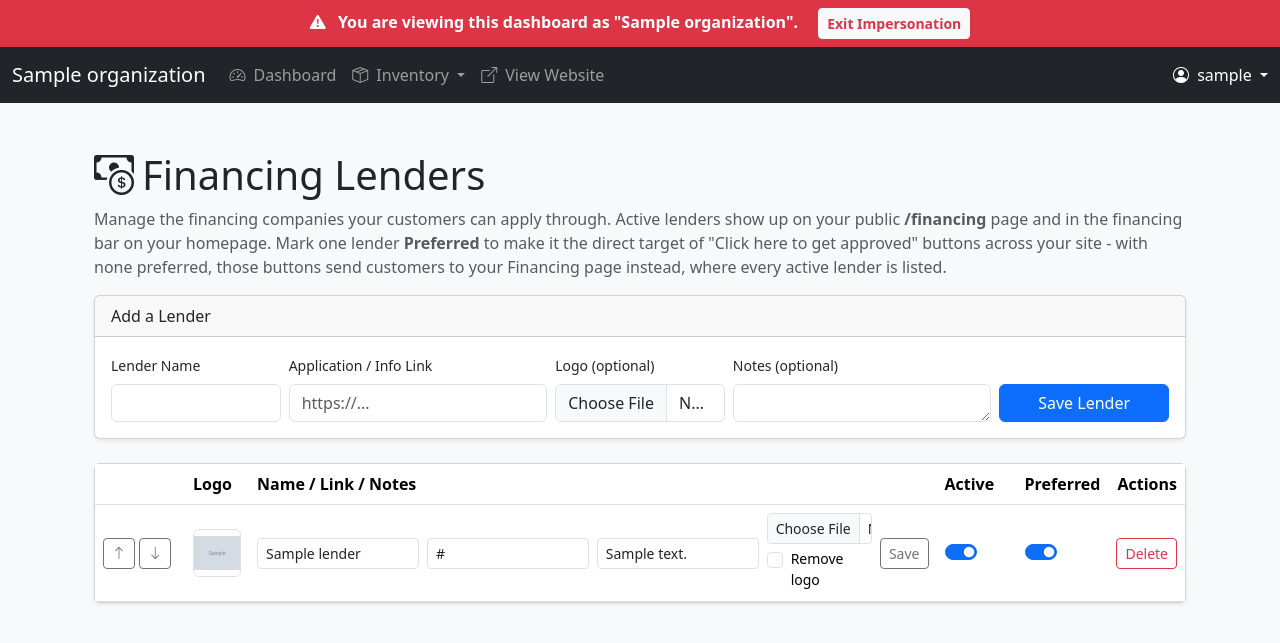
After one commit to krp2203/Power_Equipment_SaaS, a Flask app: page /settings/financing in a window 1280 px wide. The commit adds this page. Shown: the top 643 px of the page. Run offline with Flask 3, Linux system fonts and the light colour scheme; a user stored in the database is signed in; tables that the repository leaves empty hold one stand-in row (values such as "Sample post"); grey boxes marked "Sample" are stand-in pictures; some libraries are stand-ins or nearby versions.

Commit message:
Add dealer-managed financing lenders: homepage bar, page, and CTAs
Dealers use multiple financing companies for large purchases depending
on ticket price and customer credit, and the roster changes over time
(e.g. TD Retail is gone, Wells Fargo and Vibrant are new) - so this is
a fully dealer-editable list rather than anything hardcoded.

New FinancingLender model (app/core/models.py) with the usual dealer-
list shape (name, link, logo, optional note, active toggle, reorder),
managed under Settings > Financing Lenders - CRUD routes mirror the
existing DealerService pattern, logo upload mirrors ManufacturerBrand.
One lender per org can additionally be marked "Preferred" (exclusive,
same clear-others-then-set convention as
purchasing.set_primary_vendor_manufacturer) - this is the direct target
for every "Click here to get approved" CTA; with none preferred, those
CTAs fall back to a new public /financing page listing every active
lender instead.

Public surfaces, all driven by one GET /api/v1/financing response so
they always agree with each other:
- A financing bar on the homepage, between the ad carousel and
  Featured Inventory, showing only active lenders - "Flexible
  Financing Available" stays centered with lenders filling in evenly
  on both sides as they're added.
- The /financing page itself.
- A "Financing" nav link, shown only when at least one lender is
  active (same conditional pattern as the existing Brands dropdown).
- "Click here to get approved" buttons on the inventory detail page
  and each Featured Inventory card.
- A "Send & Apply" button in the Request-a-Quote modal (equipment
  requests only, not rentals) - submits the quote exactly as before
  and additionally opens the financing destination in a new tab.

Requires a migration for the new financing_lender table (flask db
migrate / flask db upgrade per deploy-prod.md) - not included here
since migrations/ isn't tracked in this repo. Autogenerate will likely
again surface the same unrelated organization.custom_domain drift seen
on every migration so far this session - worth stripping that out of
the generated file same as before, unless intentionally fixing it too.

Verified on dev: 19-step backend test (CRUD, exclusive-preferred
logic, active/inactive filtering, per-org isolation, reorder), clean
frontend rebuild with no TypeScript errors, and manual click-through.

Co-Authored-By: Claude Sonnet 5 <noreply@anthropic.com>

```diff
--- a/app/modules/settings/forms.py
+++ b/app/modules/settings/forms.py
@@ -100,3 +100,12 @@ class ServiceForm(FlaskForm):
     allow_web_scheduling = BooleanField('Allow Web Scheduling', default=False,
         description="Shows \"Request This Service\" instead of \"Call to Schedule\" on your site.")
     submit = SubmitField('Save Service')
+
+class FinancingLenderForm(FlaskForm):
+    name = StringField('Lender Name', validators=[DataRequired(), Length(max=150)])
+    url = StringField('Application / Info Link', validators=[DataRequired(), Length(max=500)],
+        description="Where customers go to apply, e.g. a prequalification link.")
+    logo = FileField('Logo (optional)', validators=[FileAllowed(['jpg', 'jpeg', 'png', 'webp', 'gif'], 'Images only!')])
+    description = TextAreaField('Notes (optional)', validators=[Optional(), Length(max=2000)],
+        description="e.g. \"Best for purchases $20k and up\" - shown on the Financing page to help customers pick.")
+    submit = SubmitField('Save Lender')
--- a/app/modules/settings/routes.py
+++ b/app/modules/settings/routes.py
@@ -6,7 +6,7 @@ import os
 from app.core.extensions import db
 from app.core.models import User
 from . import settings_bp
-from .forms import OrganizationSettingsForm, AddUserForm, EditUserForm, MarkupTierForm, ServiceForm
+from .forms import OrganizationSettingsForm, AddUserForm, EditUserForm, MarkupTierForm, ServiceForm, FinancingLenderForm
 from itsdangerous import URLSafeSerializer
 from app.core.multitenancy import global_tenant_bypass
 from sqlalchemy.orm.attributes import flag_modified
@@ -1055,6 +1055,154 @@ def seed_services():
     return redirect(url_for('settings.services'))
 
 
+# ====== FINANCING LENDERS ======
+
+@settings_bp.route('/settings/financing', methods=['GET'])
+@login_required
+def financing():
+    from app.core.models import FinancingLender
+    org = g.current_org
+    if not org:
+        flash("No organization context found.", "danger")
+        return redirect(url_for('main.index'))
+
+    items = (FinancingLender.query.filter_by(organization_id=org.id)
+             .order_by(FinancingLender.sort_order, FinancingLender.id).all())
+    form = FinancingLenderForm()
+    return render_template('settings/financing.html', lenders=items, form=form)
+
+
+@settings_bp.route('/settings/financing/add', methods=['POST'])
+@login_required
+def add_financing_lender():
+    from app.core.models import FinancingLender
+    from sqlalchemy import func as sa_func
+    org = g.current_org
+    form = FinancingLenderForm()
+
+    if form.validate_on_submit():
+        max_sort = db.session.query(sa_func.max(FinancingLender.sort_order)).filter_by(
+            organization_id=org.id).scalar() or 0
+        lender = FinancingLender(
+            organization_id=org.id,
+            name=form.name.data,
+            url=form.url.data,
+            description=form.description.data,
+            sort_order=max_sort + 1,
+        )
+        if form.logo.data:
+            try:
+                lender.logo_url = save_image_upload(form.logo.data, 'financing', org.id)
+            except UploadError as e:
+                flash(str(e), "danger")
+                return redirect(url_for('settings.financing'))
+        db.session.add(lender)
+        db.session.commit()
+        flash("Lender added.", "success")
+    else:
+        _flash_form_errors(form)
+
+    return redirect(url_for('settings.financing'))
+
+
+@settings_bp.route('/settings/financing/<int:lender_id>/edit', methods=['POST'])
+@login_required
+def edit_financing_lender(lender_id):
+    from app.core.models import FinancingLender
+    org = g.current_org
+    lender = FinancingLender.query.filter_by(id=lender_id, organization_id=org.id).first_or_404()
+    form = FinancingLenderForm()
+
+    if form.validate_on_submit():
+        lender.name = form.name.data
+        lender.url = form.url.data
+        lender.description = form.description.data
+        if form.logo.data:
+            try:
+                lender.logo_url = save_image_upload(form.logo.data, 'financing', org.id)
+            except UploadError as e:
+                flash(str(e), "danger")
+                return redirect(url_for('settings.financing'))
+        elif request.form.get('remove_logo'):
+            lender.logo_url = None
+        db.session.commit()
+        flash("Lender updated.", "success")
+    else:
+        _flash_form_errors(form)
+
+    return redirect(url_for('settings.financing'))
+
+
+@settings_bp.route('/settings/financing/<int:lender_id>/delete', methods=['POST'])
+@login_required
+def delete_financing_lender(lender_id):
+    from app.core.models import FinancingLender
+    org = g.current_org
+    lender = FinancingLender.query.filter_by(id=lender_id, organization_id=org.id).first_or_404()
+    db.session.delete(lender)
+    db.session.commit()
+    flash("Lender removed.", "success")
+    return redirect(url_for('settings.financing'))
+
+
+@settings_bp.route('/settings/financing/<int:lender_id>/toggle-active', methods=['POST'])
+@login_required
+def toggle_financing_active(lender_id):
+    """AJAX: flip a single lender's active flag from the list."""
+    from app.core.models import FinancingLender
+    lender = FinancingLender.query.filter_by(id=lender_id, organization_id=g.current_org.id).first()
+    if not lender:
+        return jsonify({'error': 'Lender not found'}), 404
+    lender.is_active = not lender.is_active
+    db.session.commit()
+    return jsonify({'id': lender.id, 'is_active': lender.is_active})
+
+
+@settings_bp.route('/settings/financing/<int:lender_id>/toggle-preferred', methods=['POST'])
+@login_required
+def toggle_financing_preferred(lender_id):
+    """AJAX: exclusive "preferred" flag - at most one per org. Clicking the
+    already-preferred lender clears it back to "none chosen" (valid - CTAs
+    then fall back to the /financing page); clicking any other one clears
+    every other lender's flag first, same clear-others-then-set convention
+    as purchasing.set_primary_vendor_manufacturer."""
+    from app.core.models import FinancingLender
+    org_id = g.current_org.id
+    lender = FinancingLender.query.filter_by(id=lender_id, organization_id=org_id).first()
+    if not lender:
+        return jsonify({'error': 'Lender not found'}), 404
+
+    if lender.is_preferred:
+        lender.is_preferred = False
+    else:
+        for other in FinancingLender.query.filter_by(organization_id=org_id).all():
+            other.is_preferred = (other.id == lender.id)
+    db.session.commit()
+    return jsonify({'id': lender.id, 'is_preferred': lender.is_preferred})
+
+
+@settings_bp.route('/settings/financing/<int:lender_id>/move/<direction>', methods=['POST'])
+@login_required
+def move_financing_lender(lender_id, direction):
+    from app.core.models import FinancingLender
+    org = g.current_org
+    lender = FinancingLender.query.filter_by(id=lender_id, organization_id=org.id).first_or_404()
+
+    items = (FinancingLender.query.filter_by(organization_id=org.id)
+             .order_by(FinancingLender.sort_order, FinancingLender.id).all())
+    idx = next((i for i, l in enumerate(items) if l.id == lender.id), None)
+    if idx is None:
+        return redirect(url_for('settings.financing'))
+
+    swap_idx = idx - 1 if direction == 'up' else idx + 1 if direction == 'down' else None
+    if swap_idx is not None and 0 <= swap_idx < len(items):
+        other = items[swap_idx]
+        lender.sort_order, other.sort_order = other.sort_order, lender.sort_order
+        db.session.commit()
+
+    return redirect(url_for('settings.financing'))
+
+
 # ====== HOURS OF OPERATION ======
 
 _DAYS = ['mon', 'tue', 'wed', 'thu', 'fri', 'sat', 'sun']
--- /dev/null
+++ b/app/modules/settings/templates/settings/financing.html
@@ -0,0 +1,166 @@
+{% extends "base.html" %}
+
+{% block title %}Financing Lenders{% endblock %}
+
+{% block content %}
+<div class="container py-4">
+    <h1><i class="bi bi-cash-coin me-2"></i>Financing Lenders</h1>
+    <p class="text-muted">
+        Manage the financing companies your customers can apply through. Active lenders show up on your
+        public <strong>/financing</strong> page and in the financing bar on your homepage. Mark one lender
+        <strong>Preferred</strong> to make it the direct target of "Click here to get approved" buttons across
+        your site - with none preferred, those buttons send customers to your Financing page instead, where
+        every active lender is listed.
+    </p>
+
+    <div class="card shadow-sm mb-4">
+        <div class="card-header">Add a Lender</div>
+        <div class="card-body">
+            <form method="POST" action="{{ url_for('settings.add_financing_lender') }}" enctype="multipart/form-data" class="row g-2 align-items-end">
+                {{ form.hidden_tag() }}
+                <div class="col-md-2">
+                    {{ form.name.label(class="form-label small") }}
+                    {{ form.name(class="form-control") }}
+                </div>
+                <div class="col-md-3">
+                    {{ form.url.label(class="form-label small") }}
+                    {{ form.url(class="form-control", placeholder="https://...") }}
+                </div>
+                <div class="col-md-2">
+                    {{ form.logo.label(class="form-label small") }}
+                    {{ form.logo(class="form-control") }}
+                </div>
+                <div class="col-md-3">
+                    {{ form.description.label(class="form-label small") }}
+                    {{ form.description(class="form-control", rows="1") }}
+                </div>
+                <div class="col-md-2">
+                    {{ form.submit(class="btn btn-primary w-100") }}
+                </div>
+            </form>
+        </div>
+    </div>
+
+    <div class="card shadow-sm">
+        <div class="card-body p-0">
+            <table class="table table-hover mb-0 align-middle">
+                <thead class="bg-light">
+                    <tr>
+                        <th style="width: 90px;"></th>
+                        <th style="width: 60px;">Logo</th>
+                        <th>Name / Link / Notes</th>
+                        <th style="width: 80px;">Active</th>
+                        <th style="width: 90px;">Preferred</th>
+                        <th class="text-end">Actions</th>
+                    </tr>
+                </thead>
+                <tbody>
+                    {% for lender in lenders %}
+                    <tr id="lender-row-{{ lender.id }}">
+                        <td>
+                            <form method="POST" action="{{ url_for('settings.move_financing_lender', lender_id=lender.id, direction='up') }}" class="d-inline">
+                                <input type="hidden" name="csrf_token" value="{{ csrf_token() }}" />
+                                <button type="submit" class="btn btn-sm btn-outline-secondary" title="Move up"><i class="bi bi-arrow-up"></i></button>
+                            </form>
+                            <form method="POST" action="{{ url_for('settings.move_financing_lender', lender_id=lender.id, direction='down') }}" class="d-inline">
+                                <input type="hidden" name="csrf_token" value="{{ csrf_token() }}" />
+                                <button type="submit" class="btn btn-sm btn-outline-secondary" title="Move down"><i class="bi bi-arrow-down"></i></button>
+                            </form>
+                        </td>
+                        <td>
+                            {% if lender.logo_url %}
+                            <img src="{{ lender.logo_url }}" alt="" class="rounded border" style="width: 48px; height: 48px; object-fit: contain;">
+                            {% else %}
+                            <div class="rounded border d-flex align-items-center justify-content-center text-muted bg-light" style="width: 48px; height: 48px;">
+                                <i class="bi bi-bank"></i>
+                            </div>
+                            {% endif %}
+                        </td>
+                        <td class="p-2">
+                            <form method="POST" action="{{ url_for('settings.edit_financing_lender', lender_id=lender.id) }}"
+                                enctype="multipart/form-data" class="row g-2 align-items-center">
+                                <input type="hidden" name="csrf_token" value="{{ csrf_token() }}" />
+                                <div class="col-md-3">
+                                    <input type="text" name="name" value="{{ lender.name }}" class="form-control form-control-sm">
+                                </div>
+                                <div class="col-md-3">
+                                    <input type="text" name="url" value="{{ lender.url }}" class="form-control form-control-sm">
+                                </div>
+                                <div class="col-md-3">
+                                    <input type="text" name="description" value="{{ lender.description or '' }}" placeholder="optional note" class="form-control form-control-sm">
+                                </div>
+                                <div class="col-md-2">
+                                    <input type="file" name="logo" accept="image/*" class="form-control form-control-sm">
+                                    {% if lender.logo_url %}
+                                    <div class="form-check mt-1">
+                                        <input type="checkbox" name="remove_logo" class="form-check-input" id="remove-logo-{{ lender.id }}">
+                                        <label class="form-check-label small" for="remove-logo-{{ lender.id }}">Remove logo</label>
+                                    </div>
+                                    {% endif %}
+                                </div>
+                                <div class="col-md-1">
+                                    <button type="submit" class="btn btn-sm btn-outline-secondary w-100">Save</button>
+                                </div>
+                            </form>
+                        </td>
+                        <td>
+                            <div class="form-check form-switch">
+                                <input type="checkbox" class="form-check-input lender-active-toggle"
+                                       data-lender-id="{{ lender.id }}" {% if lender.is_active %}checked{% endif %}>
+                            </div>
+                        </td>
+                        <td>
+                            <div class="form-check form-switch">
+                                <input type="checkbox" class="form-check-input lender-preferred-toggle"
+                                       data-lender-id="{{ lender.id }}" {% if lender.is_preferred %}checked{% endif %}>
+                            </div>
+                        </td>
+                        <td class="text-end">
+                            <form method="POST" action="{{ url_for('settings.delete_financing_lender', lender_id=lender.id) }}" class="d-inline"
+                                onsubmit="return confirm('Delete this lender?');">
+                                <input type="hidden" name="csrf_token" value="{{ csrf_token() }}" />
+                                <button type="submit" class="btn btn-sm btn-outline-danger">Delete</button>
+                            </form>
+                        </td>
+                    </tr>
+                    {% else %}
+                    <tr><td colspan="6" class="text-center text-muted py-4">No lenders yet &mdash; add one above.</td></tr>
+                    {% endfor %}
+                </tbody>
+            </table>
+        </div>
+    </div>
+</div>
+
+<script>
+function wireToggle(selector, urlPrefix, checkedField) {
+    document.querySelectorAll(selector).forEach(function (toggle) {
+        toggle.addEventListener('change', function () {
+            const lenderId = toggle.dataset.lenderId;
+            fetch(`${urlPrefix}/${lenderId}/toggle-${checkedField}`, {
+                method: 'POST',
+                headers: {'X-CSRFToken': '{{ csrf_token() }}'},
+            })
+            .then(res => res.json())
+            .then(data => {
+                if (data.error) {
+                    toggle.checked = !toggle.checked;
+                    return;
+                }
+                // Preferred is exclusive - uncheck every other row's switch
+                // when this one turns on, so the UI reflects the server
+                // state without a full page reload.
+                if (checkedField === 'preferred' && data.is_preferred) {
+                    document.querySelectorAll('.lender-preferred-toggle').forEach(function (other) {
+                        if (other !== toggle) other.checked = false;
+                    });
+                }
+            })
+            .catch(() => { toggle.checked = !toggle.checked; });
+        });
+    });
+}
+wireToggle('.lender-active-toggle', '/settings/financing', 'active');
+wireToggle('.lender-preferred-toggle', '/settings/financing', 'preferred');
+</script>
+{% endblock %}
--- a/app/templates/base.html
+++ b/app/templates/base.html
@@ -227,6 +227,8 @@
                                         class="bi bi-credit-card me-2"></i>Invoice Payment Options</a></li>
                             <li><a class="dropdown-item" href="{{ url_for('settings.services') }}"><i
                                         class="bi bi-tools me-2"></i>Service Manager</a></li>
+                            <li><a class="dropdown-item" href="{{ url_for('settings.financing') }}"><i
+                                        class="bi bi-cash-coin me-2"></i>Financing Lenders</a></li>
                             <li><a class="dropdown-item" href="{{ url_for('settings.hours_groups') }}"><i
                                         class="bi bi-clock me-2"></i>Hours of Operation</a></li>
                             {% endif %}
--- a/dealer_frontend_next/app/page.tsx
+++ b/dealer_frontend_next/app/page.tsx
@@ -3,6 +3,7 @@ import { getDealerConfig } from '@/lib/api';
 import BrandCarousel from '@/components/BrandCarousel';
 import AdvertisementCarousel from '@/components/AdvertisementCarousel';
 import FeaturedInventory from '@/components/FeaturedInventory';
+import FinancingBar from '@/components/FinancingBar';
 
 export const dynamic = 'force-dynamic';
 
@@ -48,6 +49,9 @@ export default async function Home() {
         <AdvertisementCarousel advertisements={advertisements} />
       )}
 
+      {/* Financing bar - only renders once a dealer has an active lender */}
+      <FinancingBar />
+
       {/* Featured Inventory (closeout / special price / new arrivals) */}
       <FeaturedInventory />
     </div>
```
Also changed, not shown: app/core/models.py (+30 -0 lines), app/modules/api/routes.py (+23 -0 lines), dealer_frontend_next/app/financing/page.tsx (added, +47 -0 lines), dealer_frontend_next/app/inventory/[id]/page.tsx (+13 -1 lines), dealer_frontend_next/components/FeaturedInventory.tsx (+20 -6 lines), dealer_frontend_next/components/FinancingBar.tsx (added, +49 -0 lines), dealer_frontend_next/components/Navigation.tsx (+10 -0 lines), dealer_frontend_next/components/RequestQuoteForm.tsx (+25 -2 lines), dealer_frontend_next/lib/types.ts (+9 -0 lines), dealer_frontend_next/lib/useFinancingLenders.ts (added, +30 -0 lines).
